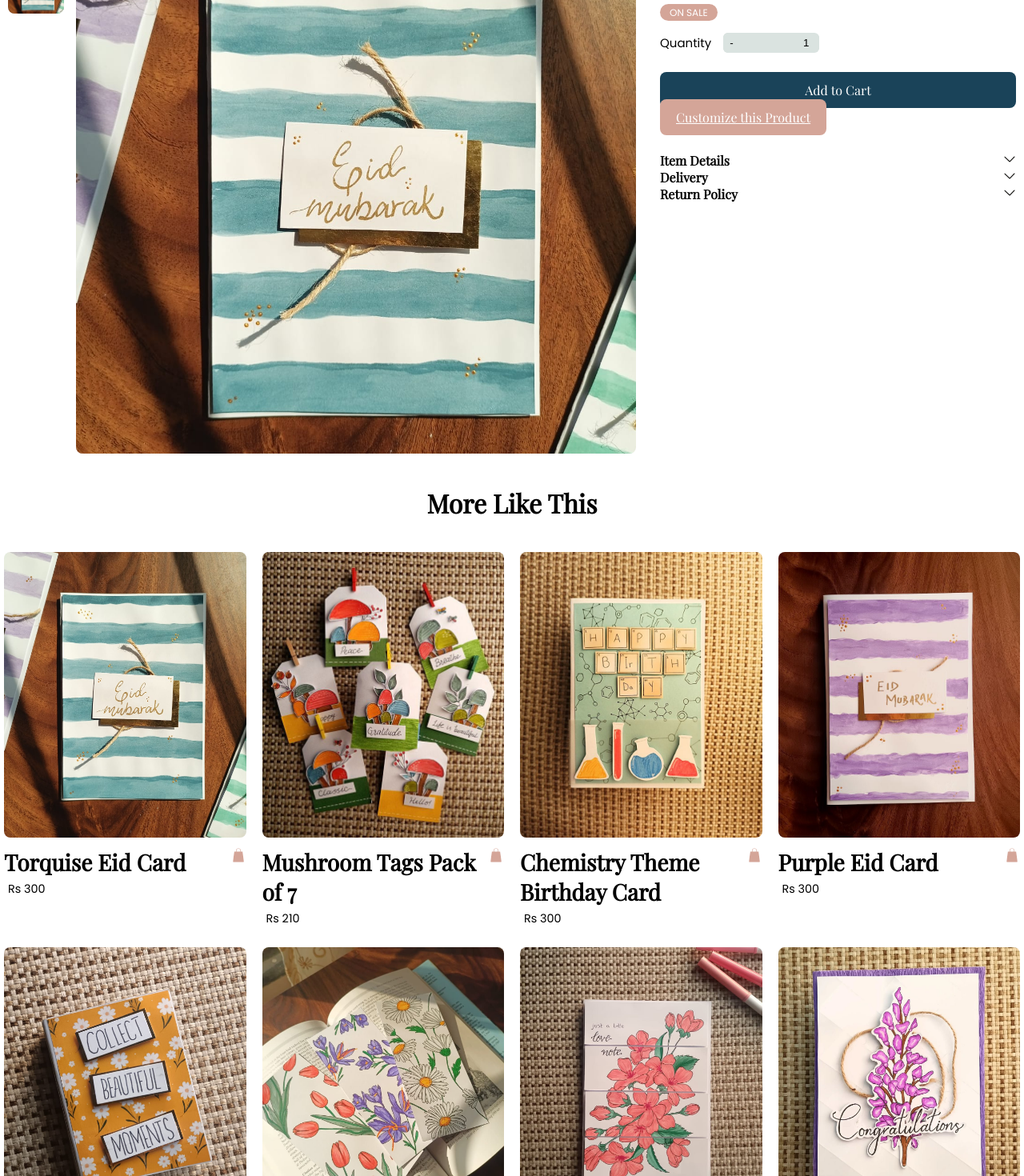
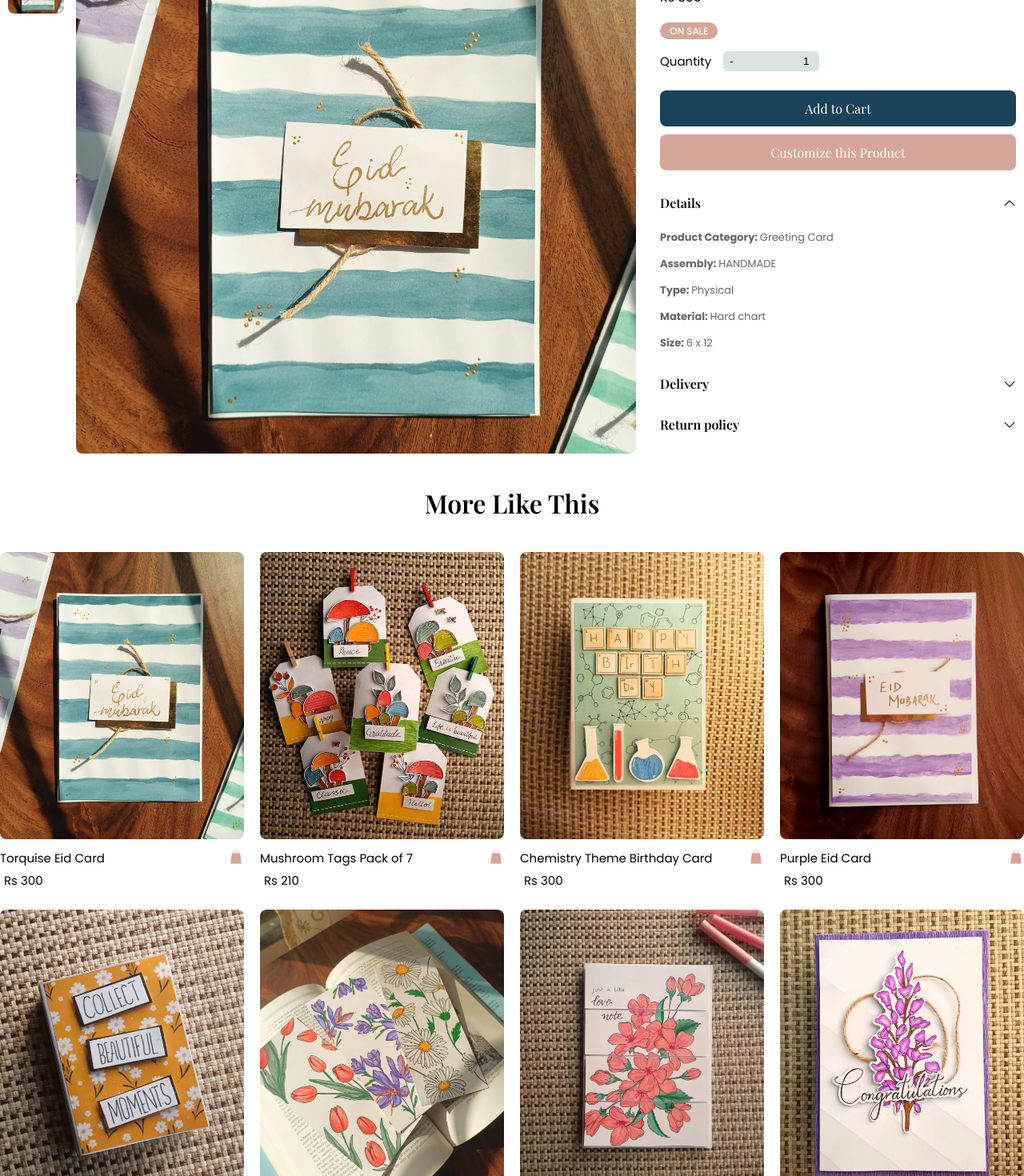
Before and after one commit to syedamaryamazhar/Beryl-Blue-Studio-Complete, a React (Vite) app in the folder bbs-proj/: page / in a window 1280 px wide. Shown: the part 360-1830 px from the top of the page at 80% size. Built offline with nearby package versions, Linux system fonts and the light colour scheme.

Commit message:
product detail fixed

```diff
--- a/bbs-proj/src/components/product-card.jsx
+++ b/bbs-proj/src/components/product-card.jsx
@@ -19,4 +19,4 @@ const ProductCard = ({ id, title, price, image }) => {
     );
 };
 
-export default ProductCard
+export default ProductCard;
--- a/bbs-proj/src/index.css
+++ b/bbs-proj/src/index.css
@@ -1,3 +1,5 @@
+@import url('https://fonts.googleapis.com/css2?family=Playfair+Display:wght@600;700&family=Poppins:wght@400;500;600;700&display=swap');
+
 :root {
     --Primary: #1A4359;
     --Secondary: #A7C3C6;
--- a/bbs-proj/src/pages/Homepage.css
+++ b/bbs-proj/src/pages/Homepage.css
@@ -1,24 +1,3 @@
-body {
-            font-family: var(--font-poppins);
-            color: black;
-            margin: 0;
-            background-color: white;
-        }
-
-        .container {
-            max-width: 1280px;
-            margin: 0px auto;
-            padding: 0px auto;
-        }
-
-        .section-title {
-            font-family: var(--font-playfairdisplay);
-            font-size: 32px;
-            font-weight: 600;
-            text-align: center;
-            margin-top: 40px;
-            margin-bottom: 40px;
-        }
          /* HERO BANNER */
         .hero-section {
             position: relative;
@@ -93,7 +72,7 @@ body {
             gap: 20px;
         }
 
-        .product-box {
+        /* .product-box {
             text-decoration: none;
         }
 
@@ -132,4 +111,4 @@ body {
             cursor: pointer;
             width: 20px;
             height: 20px;
-        }
+        } */
--- a/bbs-proj/src/pages/ProductDetail.css
+++ b/bbs-proj/src/pages/ProductDetail.css
@@ -35,7 +35,7 @@
             object-fit: cover;
         }
 
-        .product-title {
+        .product-name {
             font-family: var(--font-playfairdisplay);
             font-size: 28px;
             font-weight: 700;
@@ -97,7 +97,7 @@
             cursor: pointer;
             transition: background-color 0.2s;
         }
-        .qty-selector button:hover { background-color: var(--Seondary); }
+        .qty-selector button:hover { background-color: var(--Secondary); }
 
         .btn-add-to-cart {
             background-color: var(--Primary);
@@ -111,7 +111,7 @@
             width: 100%;
             transition: background-color 0.2s;
         }
-        .btn-add-to-cart:hover { background-color: var(--Seondary);
+        .btn-add-to-cart:hover { background-color: var(--Secondary);
             color: var(--Primary);
         }
 
@@ -148,6 +148,10 @@
             margin-left: 10px;
             transition: transform 0.3s;
         }
+
+    .expand-icon.open {
+            transform: rotate(180deg);
+    }
         .expandable-content {
             font-size: 13px;
             color: #666;
--- a/bbs-proj/src/pages/Productdetail.jsx
+++ b/bbs-proj/src/pages/Productdetail.jsx
@@ -43,6 +43,10 @@ const ProductDetail = () => {
         window.scrollTo(0,0);
     }, [id, product.image]);
 
+    const toggleSection = (section) => {
+        setOpenSection(openSection === section ? '' : section);
+    };
+
     const handleAddToCart = () => {
         const cartItem = {
             id: product.id,
@@ -85,7 +89,7 @@ const ProductDetail = () => {
                     </div>
 
                     <div className='detail-right'>
-                        <h2 className='product-title'>{product.title}</h2>
+                        <h2 className='product-name'>{product.title}</h2>
                         <p className='product-category'>{product.category}</p>
 
                         <div className='price-row'>
@@ -108,57 +112,51 @@ const ProductDetail = () => {
                             {added ? 'Added to Cart!' : 'Add to Cart'}
                         </button>
 
-                        <Link to="/" className='btn-customize-product'> Customize this Product</Link>
+                        <Link to="/"><button className='btn-customize-product'> Customize this Product</button></Link>
 
                         <div className='expandable-section'>
                             <div>
-                                <div className='expand-title' onClick={() => setOpenSection(openSection === 'details' ? '': 'details')}>
-                                    Item Details
-                                    <span className={`arrow${openSection === 'details'? 'up':''}`}><img src='./images/arrow.svg' className='expand-icon' width="16" height="16"/></span>
+                                <div className='expand-title' onClick={() => toggleSection('details')}>
+                                    Details
+                                    <img src='./images/arrow.svg' className={`expand-icon ${openSection === 'details'?'open':''}`}
+                                    width="16" height="16"/>
                                 </div>
-
-                                {openSection === 'details' && (
-                                    <div className='expandable-content'>
+                                <div className={`expandable-content ${openSection === 'details'?'open':''}`}>
                                     <p><b>Product Category: </b>{product.category}</p>
                                     <p><b>Assembly: </b>HANDMADE</p>
                                     <p><b>Type: </b>{product.type}</p>
                                     <p><b>Material: </b>{product.material}</p>
                                     <p><b>Size: </b>{product.size}</p>
                                 </div>
-
-                                )}
                             </div>
 
-                            <div>
-                                <div className='expand-title' onClick={() => setOpenSection(openSection === 'delivery' ? '': 'delivery')}>
+                            <div className='expandable-section'>
+                                <div className='expand-title' onClick={() => toggleSection('delivery')}>
                                     Delivery
-                                    <span className={`arrow${openSection === 'delivery'? 'up':''}`}><img src='./images/arrow.svg' className='expand-icon' width="16" height="16"/></span>
+                                    <img src='./images/arrow.svg' className={`expand-icon ${openSection === 'delivery'?'open':''}`}
+                                    width="16" height="16"/>
                                 </div>
-
-                                {openSection === 'delivery' && (
-                                    <div className='expandable-content'>
+                                <div className={`expandable-content ${openSection === 'delivery'?'open':''}`}>
                                     <p>Expect to get by 19-25 November</p>
                                     <p>Delivery Charge: Rs 200</p>
                                     <p>Dispatched from: Rawalpindi Pakistan</p>
                                 </div>
-
-                                )}
                             </div>
 
 
-                            <div>
-                                <div className='expand-title' onClick={() => setOpenSection(openSection === 'policy' ? '': 'policy')}>
-                                    Return Policy
-                                    <span className={`arrow${openSection === 'policy'? 'up':''}`}><img src='./images/arrow.svg' className='expand-icon' width="16" height="16"/></span>
+                            <div className='expandable-section'>
+                                <div className='expand-title' onClick={() => toggleSection('policy')}>
+                                    Return policy
+                                    <img src='./images/arrow.svg' className={`expand-icon ${openSection === 'policy'?'open':''}`}
+                                    width="16" height="16"/>
+                                </div>
+                                <div className={`expandable-content ${openSection === 'policy'?'open':''}`}>
+                                    <p>Expect to get by 19-25 November</p>
+                                    <p>Delivery Charge: Rs 200</p>
+                                    <p>Dispatched from: Rawalpindi Pakistan</p>
+                                </div>
                             </div>
 
-                                {openSection === 'policy' && (
-                                    <div className='expandable-content'>
-                                        <p><b>Order Policy:</b> Customers have 24 hours to cancel the order made.</p>
-                                        <p><b>Refunds Policy:</b> Non refundable</p>
-                                    </div>
-                                )}
-                            </div>
                         </div>
                     </div>
                 </section>
--- a/bbs-proj/src/pages/Productspage.css
+++ b/bbs-proj/src/pages/Productspage.css
@@ -28,55 +28,6 @@
             background-color: var(--Basecolor);
 }
 
-
-        /* ALL PRODUCTS */
-        .products-grid {
-            display: grid;
-            grid-template-columns: repeat(4, 1fr);
-            gap: 20px;
-            margin: 5px;
-        }
-
-        .product-box {
-            text-decoration: none;
-        }
-
-        .product-image{
-            width: 100%;
-            aspect-ratio: 280 / 330;
-            object-fit: cover;
-            border-radius: 8px;
-            box-shadow: none;
-            margin-bottom: 5px;
-            transition: transform 0.15s ease-out;
-        }
-
-        .product-image:hover{
-            transform: scale(1.03);
-        }
-
-        .product-details {
-            display: flex;
-            justify-content: space-between;
-            color: black;
-        }
-
-        .product-name{
-            margin: 0;
-            font-size: 0.875rem;
-        }
-
-        .price {
-            font-size: 0.9rem;
-            margin: 5px;
-            color: black;
-        }
-
-        .icon-bag {
-            cursor: pointer;
-            width: 20px;
-            height: 20px;
-        }
 
          /* PAGINATION */
 .pagination {
```
Lines whose indentation alone changed are shown as unchanged.
